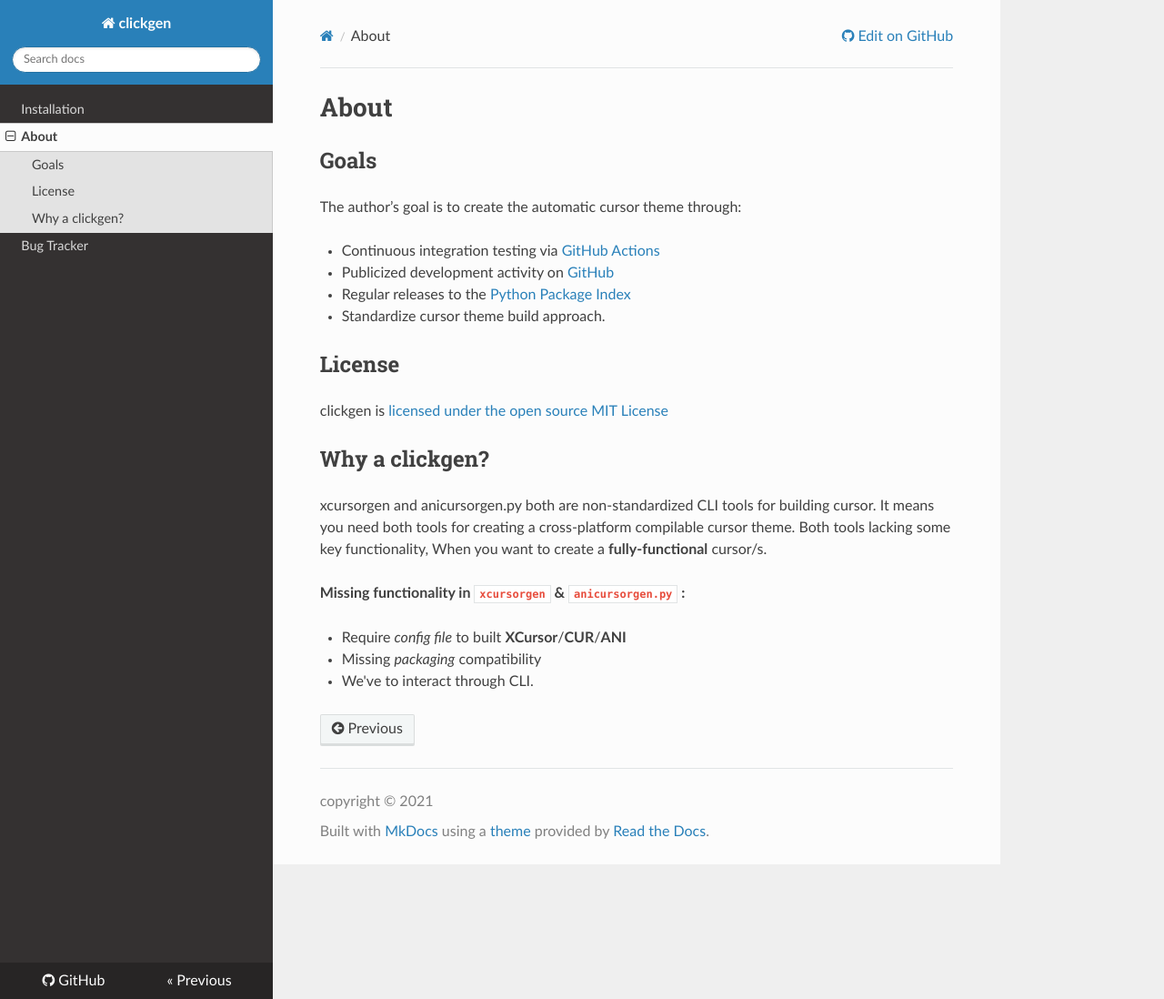
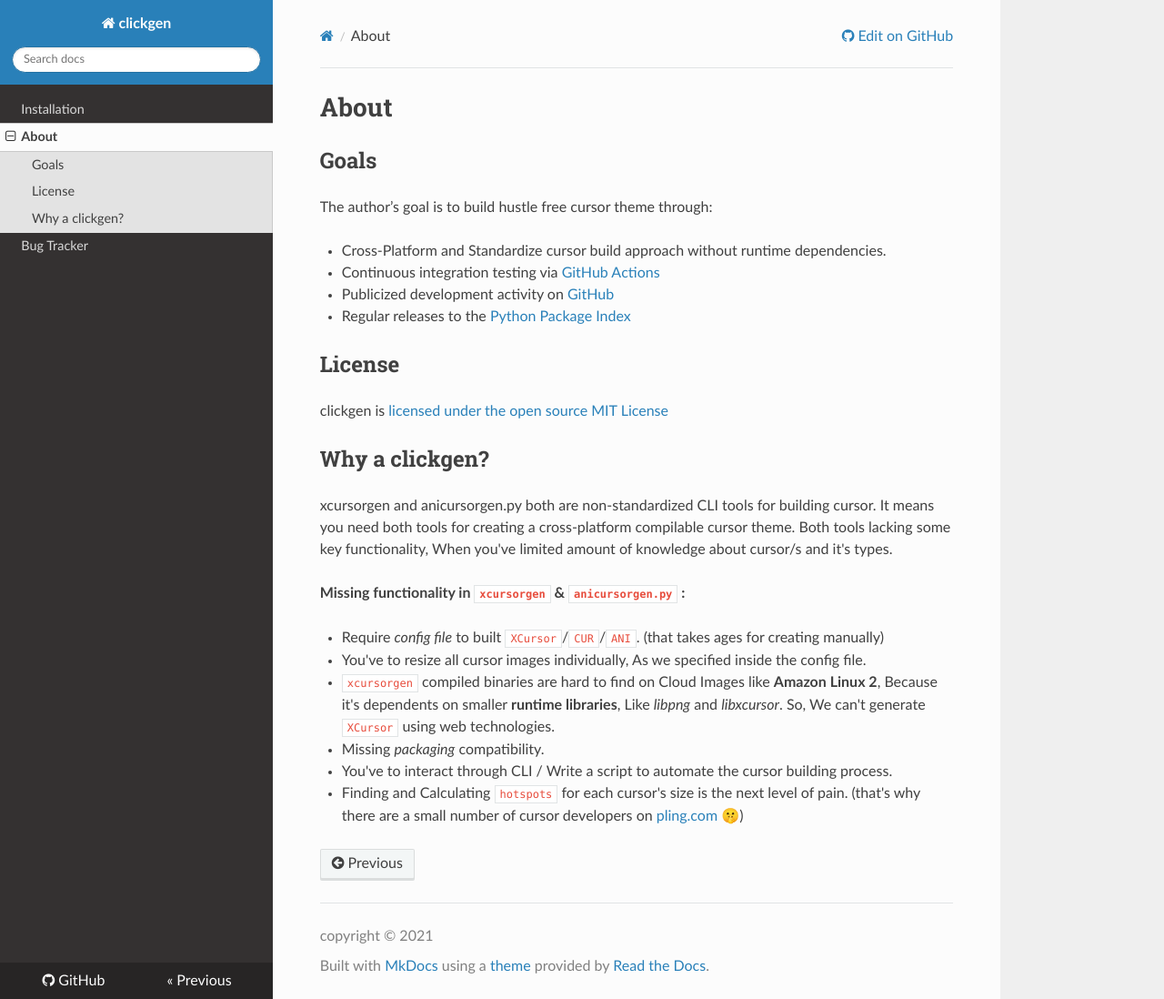
Before and after one commit to ful1e5/clickgen, an MkDocs documentation site: the page built from docs/about.md, in a window 1280 px wide and 1098 px high. Shown: the whole window at 91% size. Built offline with MkDocs 1.6.1, drawn with Linux system fonts in a browser that asks for light colours; nearby versions of some CDN libraries.

Commit message:
🥳 About

```diff
--- a/docs/about.md
+++ b/docs/about.md
@@ -2,12 +2,12 @@
 
 ## Goals
 
-The author’s goal is to create the automatic cursor theme through:
+The author’s goal is to build hustle free cursor theme through:
 
+- Cross-Platform and Standardize cursor build approach without runtime dependencies.
 - Continuous integration testing via [GitHub Actions](https://github.com/ful1e5/clickgen/actions)
 - Publicized development activity on [GitHub](https://github.com/ful1e5/clickgen)
 - Regular releases to the [Python Package Index](https://pypi.org/project/clickgen/)
-- Standardize cursor theme build approach.
 
 ## License
 
@@ -15,10 +15,13 @@ clickgen is [licensed under the open source MIT License](https://github.com/ful1
 
 ## Why a clickgen?
 
-xcursorgen and anicursorgen.py both are non-standardized CLI tools for building cursor. It means you need both tools for creating a cross-platform compilable cursor theme. Both tools lacking some key functionality, When you want to create a **fully-functional** cursor/s.
+xcursorgen and anicursorgen.py both are non-standardized CLI tools for building cursor. It means you need both tools for creating a cross-platform compilable cursor theme. Both tools lacking some key functionality, When you've limited amount of knowledge about cursor/s and it's types.
 
 **Missing functionality in `xcursorgen` & `anicursorgen.py` :**
 
-- Require _config file_ to built **XCursor**/**CUR**/**ANI**
-- Missing _packaging_ compatibility
-- We've to interact through CLI.
+- Require _config file_ to built `XCursor`/`CUR`/`ANI`. (that takes ages for creating manually)
+- You've to resize all cursor images individually, As we specified inside the config file.
+- `xcursorgen` compiled binaries are hard to find on Cloud Images like **Amazon Linux 2**, Because it's dependents on smaller **runtime libraries**, Like *libpng* and *libxcursor*. So, We can't generate `XCursor` using web technologies.
+- Missing _packaging_ compatibility.
+- You've to interact through CLI / Write a script to automate the cursor building process.
+- Finding and Calculating `hotspots` for each cursor's size is the next level of pain. (that's why there are a small number of cursor developers on [pling.com](https://www.pling.com/browse/cat/107/order/latest/) 🤫)
```
